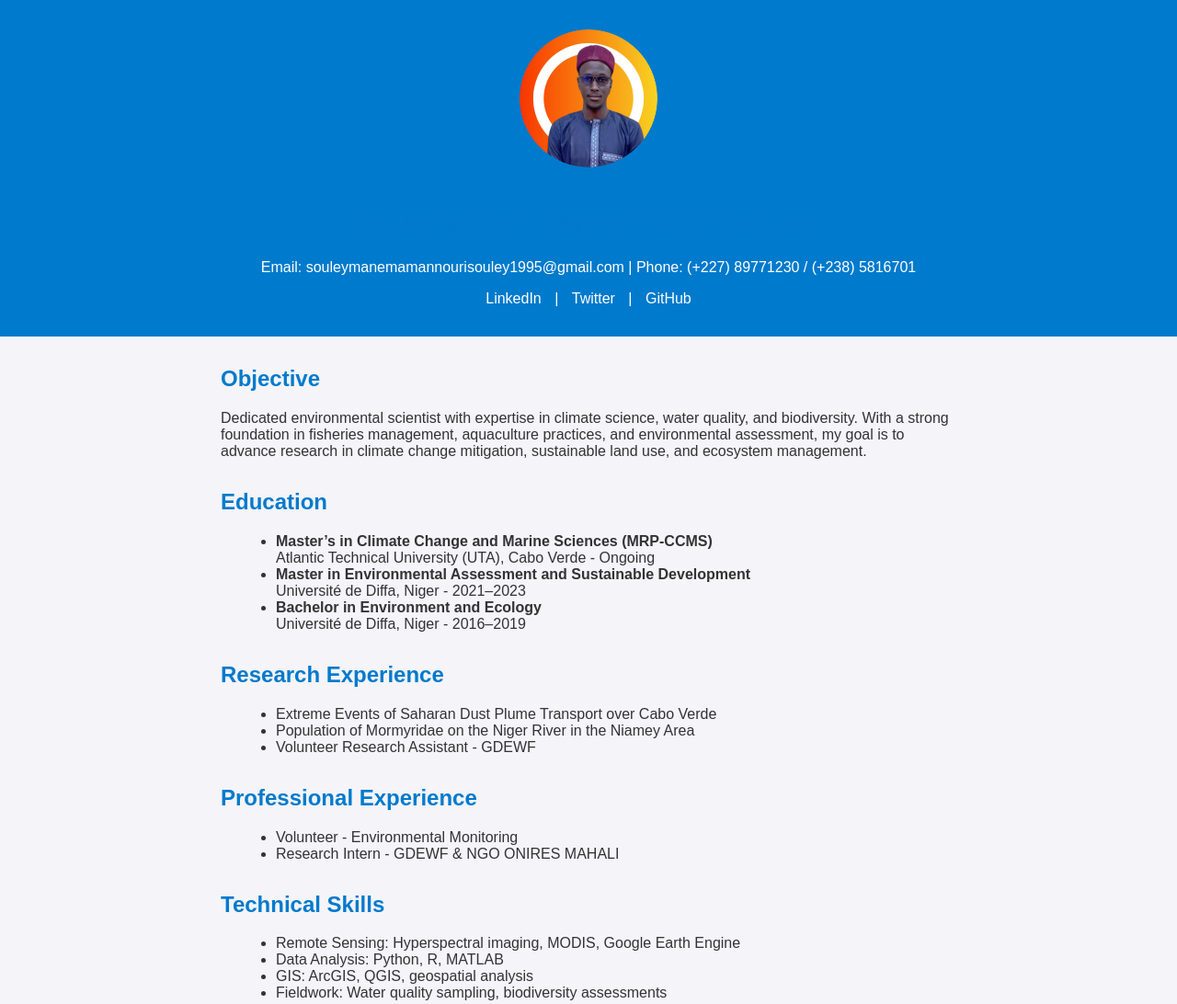
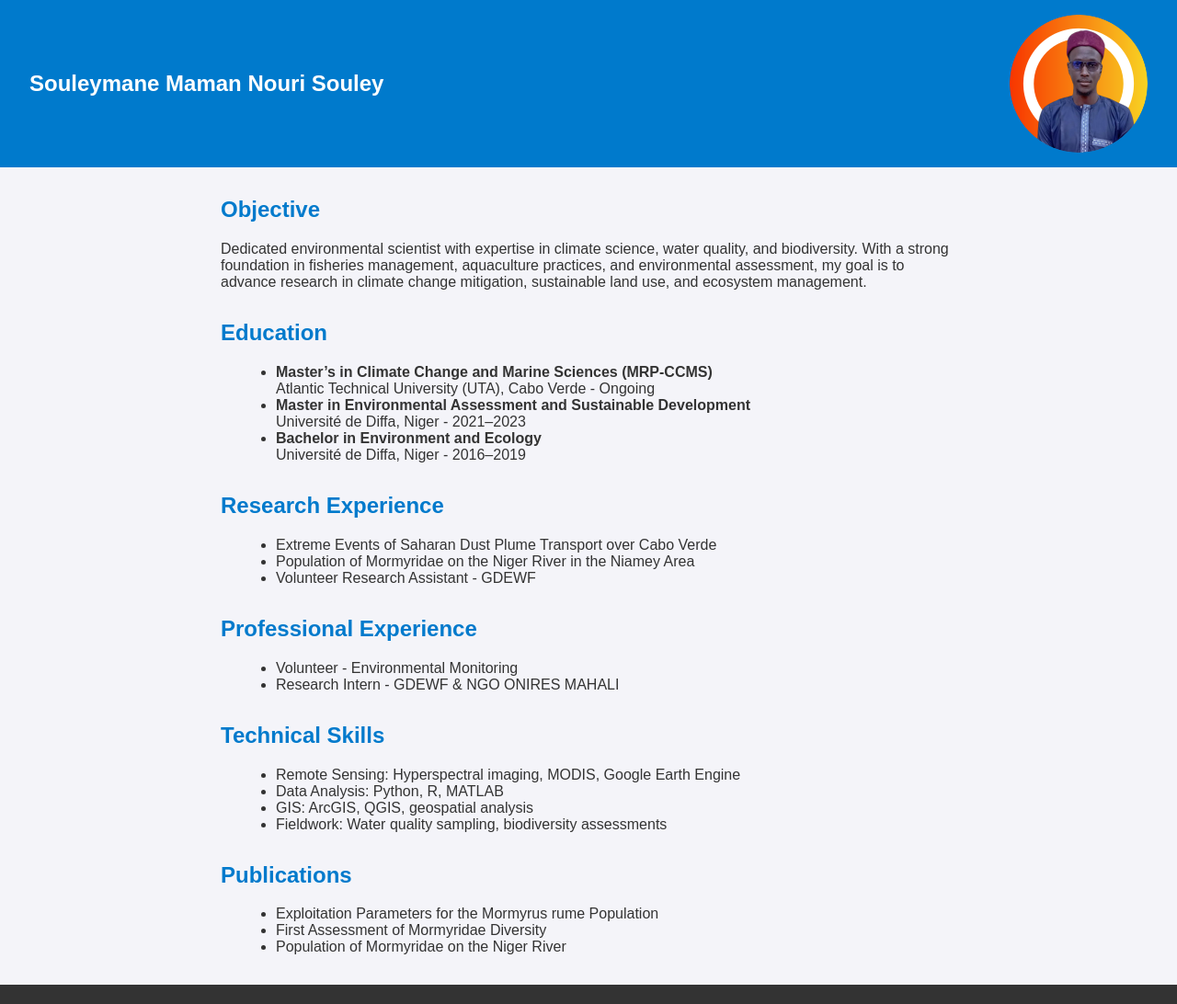
Before and after one commit to halieute/professional-cv, a plain HTML site: page index.html in a window 1280 px wide. Shown: the top 1092 px of the page at 92% size. Drawn offline with Linux system fonts and the light colour scheme.

Commit message:
Updated header layout: name on left, picture on right

```diff
--- a/index.html
+++ b/index.html
@@ -13,24 +13,21 @@
             color: #333;
         }
         header {
+            display: flex;
+            justify-content: space-between;
+            align-items: center;
             background-color: #007acc;
             color: white;
-            padding: 2em 0;
-            text-align: center;
+            padding: 1em 2em;
+        }
+        header .name {
+            font-size: 1.5em;
+            font-weight: bold;
         }
         header img {
             width: 150px;
             height: 150px;
             border-radius: 50%;
-            margin-bottom: 1em;
-        }
-        header a {
-            color: white;
-            margin: 0 10px;
-            text-decoration: none;
-        }
-        header a:hover {
-            text-decoration: underline;
         }
         main {
             margin: 2em auto;
@@ -65,14 +62,8 @@
 </head>
 <body>
     <header>
+        <div class="name">Souleymane Maman Nouri Souley</div>
         <img src="profile-pic.png" alt="Profile Picture">
-        <h1>Souleymane Maman Nouri Souley</h1>
-        <p>Email: souleymanemamannourisouley1995@gmail.com | Phone: (+227) 89771230 / (+238) 5816701</p>
-        <div>
-            <a href="https://www.linkedin.com/in/souleymanemamannourisouley" target="_blank">LinkedIn</a> |
-            <a href="https://x.com/NouriSoule22856?t=4zDyk1SPtPulr55QZVjeXw&s=09" target="_blank">Twitter</a> |
-            <a href="https://github.com/halieute" target="_blank">GitHub</a>
-        </div>
     </header>
     <main>
         <section>
```
